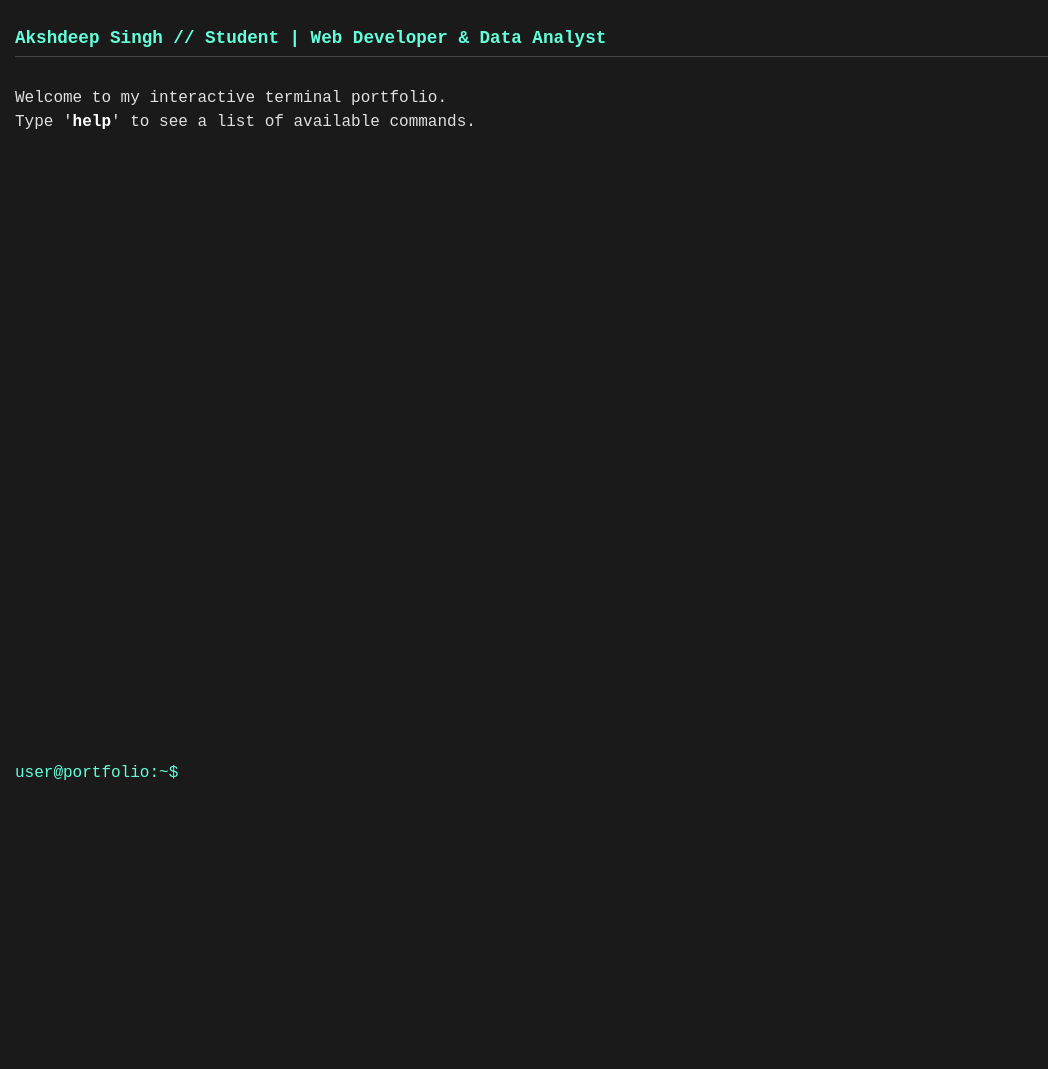
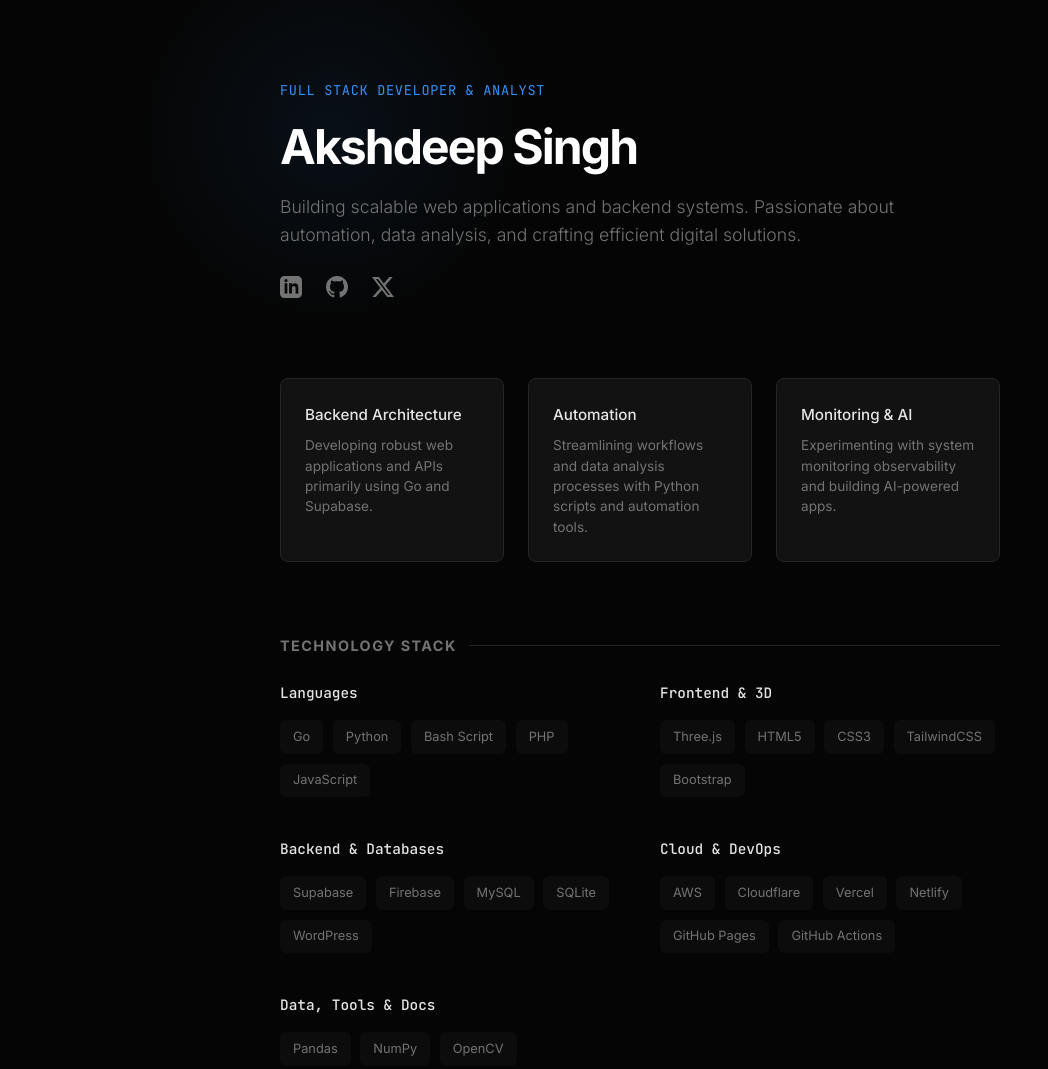
Before and after one commit to akshdeepsingh7/akshdeepsingh7.github.io, a plain HTML site: page index.html in a window 1280 px wide. Shown: the top 1069 px of the page, without its empty margins (0-1048 px from the left). Before the commit the page ends 800 px from the top, so only its background shows below. Drawn offline with Linux system fonts and the light colour scheme.

Commit message:
Update portfolio details and styling

```diff
--- a/index.html
+++ b/index.html
@@ -3,302 +3,335 @@
 <head>
     <meta charset="UTF-8">
     <meta name="viewport" content="width=device-width, initial-scale=1.0">
-    <title>Akshdeep Singh - Terminal Portfolio</title>
-    <meta name="description" content="Akshdeep Singh's interactive terminal portfolio. Student, Web Developer, and Data Analyst passionate about creating clean, efficient, and user-friendly applications.">
-    <meta name="keywords" content="Akshdeep Singh, portfolio, web developer, data analyst, projects, programming, JavaScript, Python, PHP, MySQL, HTML, CSS, GitHub">
+    <title>Akshdeep Singh | Full Stack Developer</title>
+    <meta name="description" content="Portfolio of Akshdeep Singh, a Full Stack Developer and Automation Enthusiast specializing in Go, Supabase, Python, and backend systems.">
+    <meta name="keywords" content="Akshdeep Singh, Full Stack Developer, Go, Golang, Supabase, Python, Automation, Data Analyst, Backend Engineer, Software Developer">
     <meta name="author" content="Akshdeep Singh">
-    <meta property="og:title" content="Akshdeep Singh - Terminal Portfolio">
-    <meta property="og:description" content="An interactive terminal-style portfolio showcasing projects, skills, and contact details.">
+    <meta name="robots" content="index, follow">
+    <meta name="theme-color" content="#050505">
+
     <meta property="og:type" content="website">
-    <meta property="og:url" content="https://akshdeepsingh7.github.io">
-    <meta property="og:image" content="https://akshdeepsingh7.github.io/thumbnail.jpg">
-    <meta name="twitter:card" content="summary_large_image">
-    <meta name="twitter:title" content="Akshdeep Singh - Terminal Portfolio">
-    <meta name="twitter:description" content="Interactive terminal portfolio of Akshdeep Singh, Web Developer & Data Analyst.">
-    <meta name="twitter:image" content="https://akshdeepsingh7.github.io/thumbnail.jpg">
-    <link rel="icon" type="image/png" href="favicon.png">
-    <meta name="theme-color" content="#1a1a1a">
+    <meta property="og:title" content="Akshdeep Singh | Full Stack Developer">
+    <meta property="og:description" content="Building scalable web applications and backend systems using Go, Supabase, and Python.">
+    <meta property="og:site_name" content="Akshdeep Singh Portfolio">
+
+    <meta name="twitter:card" content="summary">
+    <meta name="twitter:site" content="@Akshdeep_Singh7">
+    <meta name="twitter:creator" content="@Akshdeep_Singh7">
+    <meta name="twitter:title" content="Akshdeep Singh | Full Stack Developer">
+    <meta name="twitter:description" content="Full Stack Developer specializing in Go, Supabase, and Automation.">
+
+    <link rel="preconnect" href="https://fonts.googleapis.com">
+    <link rel="preconnect" href="https://fonts.gstatic.com" crossorigin>
+    <link href="https://fonts.googleapis.com/css2?family=Inter:wght@300;400;500;700&family=JetBrains+Mono:wght@400;500&display=swap" rel="stylesheet">
     <style>
         :root {
-            --background-color: #1a1a1a;
-            --text-color: #e0e0e0;
-            --prompt-color: #64ffda;
-            --command-color: #ffffff;
-            --output-color: #e0e0e0;
-            --error-color: #ff5555;
-            --link-color: #82aaff;
-            --border-color: #444;
-            --font-family: 'Courier New', Courier, monospace;
+            --bg: #050505;
+            --surface: #121212;
+            --border: #262626;
+            --text: #e5e5e5;
+            --text-dim: #737373;
+            --accent: #3591F7;
+            --font-sans: 'Inter', sans-serif;
+            --font-mono: 'JetBrains Mono', monospace;
         }
 
+        * { margin: 0; padding: 0; box-sizing: border-box; }
+
         body {
-            background-color: var(--background-color);
-            color: var(--text-color);
-            font-family: var(--font-family);
-            font-size: 1em;
-            line-height: 1.5;
-            margin: 0;
-            padding: 0;
+            background-color: var(--bg);
+            color: var(--text);
+            font-family: var(--font-sans);
+            line-height: 1.6;
+            display: flex;
+            justify-content: center;
+            min-height: 100vh;
+            padding: 5rem 1.5rem;
         }
 
-        .terminal {
-            height: 100vh;
+        ::-webkit-scrollbar { width: 6px; }
+        ::-webkit-scrollbar-track { background: var(--bg); }
+        ::-webkit-scrollbar-thumb { background: var(--border); border-radius: 3px; }
+
+        .app {
+            max-width: 720px;
             width: 100%;
-            padding: 15px;
-            box-sizing: border-box;
-            overflow-y: auto;
             display: flex;
             flex-direction: column;
+            gap: 4.5rem;
+            position: relative;
         }
 
-        #output {
-            flex-grow: 1;
+        .glow {
+            position: absolute;
+            width: 400px;
+            height: 400px;
+            background: radial-gradient(circle, rgba(53,145,247,0.08) 0%, rgba(0,0,0,0) 70%);
+            top: -150px;
+            left: -150px;
+            z-index: -1;
+            pointer-events: none;
         }
 
-        .input-line {
+        header {
+            display: flex;
+            flex-direction: column;
+            gap: 1.2rem;
+            animation: fadeIn 0.8s ease forwards;
+        }
+
+        .role {
+            color: var(--accent);
+            font-family: var(--font-mono);
+            font-size: 0.85rem;
+            letter-spacing: 0.05em;
+            text-transform: uppercase;
+        }
+
+        h1 {
+            font-size: 3rem;
+            font-weight: 700;
+            letter-spacing: -0.04em;
+            line-height: 1.1;
+            color: #fff;
+        }
+
+        .bio {
+            color: var(--text-dim);
+            font-size: 1.1rem;
+            max-width: 95%;
+            font-weight: 300;
+        }
+
+        .social-row {
+            display: flex;
+            gap: 1.5rem;
+            margin-top: 0.5rem;
+        }
+
+        .social-link {
+            color: var(--text-dim);
+            transition: all 0.2s ease;
+        }
+
+        .social-link:hover { color: var(--accent); transform: translateY(-2px); }
+        .social-link svg { width: 22px; height: 22px; fill: currentColor; }
+
+        .focus-grid {
+            display: grid;
+            grid-template-columns: repeat(auto-fit, minmax(200px, 1fr));
+            gap: 1.5rem;
+            animation: slideUp 0.6s ease 0.2s forwards;
+            opacity: 0;
+        }
+
+        .focus-card {
+            background: var(--surface);
+            border: 1px solid var(--border);
+            padding: 1.5rem;
+            border-radius: 8px;
+            transition: border-color 0.3s;
+        }
+
+        .focus-card:hover { border-color: var(--accent); }
+
+        .focus-card h3 {
+            font-size: 0.95rem;
+            margin-bottom: 0.5rem;
+            color: var(--text);
+            font-weight: 500;
+        }
+
+        .focus-card p {
+            font-size: 0.85rem;
+            color: var(--text-dim);
+            line-height: 1.5;
+        }
+
+        section {
+            display: flex;
+            flex-direction: column;
+            gap: 1.5rem;
+            opacity: 0;
+            animation: slideUp 0.6s ease 0.4s forwards;
+        }
+
+        h2 {
+            font-size: 0.9rem;
+            text-transform: uppercase;
+            letter-spacing: 0.1em;
+            color: var(--text-dim);
+            font-weight: 600;
             display: flex;
             align-items: center;
+            gap: 12px;
         }
 
-        .prompt {
-            color: var(--prompt-color);
-            margin-right: 8px;
-            white-space: nowrap;
+        h2::after {
+            content: '';
+            height: 1px;
+            flex: 1;
+            background: var(--border);
         }
 
-        #commandInput {
-            background: transparent;
-            border: none;
-            color: var(--command-color);
-            font-family: inherit;
-            font-size: inherit;
-            flex-grow: 1;
-            outline: none;
-            caret-color: var(--prompt-color);
-            padding-right: 2px;
-            border-right: 0.2em solid var(--prompt-color);
-            animation: blink-caret 1s step-end infinite;
+        .stack-grid {
+            display: grid;
+            grid-template-columns: repeat(auto-fill, minmax(300px, 1fr));
+            gap: 2.5rem;
         }
 
-        @keyframes blink-caret {
-            from, to { border-color: transparent }
-            50% { border-color: var(--prompt-color); }
+        .stack-group h3 {
+            font-size: 0.9rem;
+            margin-bottom: 1rem;
+            font-weight: 500;
+            color: var(--text);
+            font-family: var(--font-mono);
         }
 
-        .output-line {
-            margin-bottom: 5px;
-            word-wrap: break-word;
+        .tags {
+            display: flex;
+            flex-wrap: wrap;
+            gap: 0.6rem;
         }
 
-        .command-echo {
-            color: var(--command-color);
+        .tag {
+            font-family: var(--font-sans);
+            font-size: 0.8rem;
+            color: var(--text-dim);
+            background: rgba(255,255,255,0.03);
+            padding: 0.35rem 0.75rem;
+            border-radius: 6px;
+            border: 1px solid transparent;
+            transition: all 0.2s;
+            cursor: default;
         }
 
-        .error {
-            color: var(--error-color);
+        .tag:hover {
+            border-color: var(--border);
+            color: var(--text);
+            background: var(--surface);
         }
 
-        a {
-            color: var(--link-color);
-            text-decoration: underline;
+        @keyframes fadeIn {
+            from { opacity: 0; } to { opacity: 1; }
+        }
+        @keyframes slideUp {
+            from { opacity: 0; transform: translateY(20px); }
+            to { opacity: 1; transform: translateY(0); }
         }
 
-        a:hover {
-            text-decoration: none;
+        @media (max-width: 600px) {
+            h1 { font-size: 2.2rem; }
+            .stack-grid { grid-template-columns: 1fr; gap: 2rem; }
         }
-
-        .output-line h2 {
-            color: var(--prompt-color);
-            margin: 10px 0 5px 0;
-            font-size: 1.1em;
-            border-bottom: 1px solid var(--border-color);
-            padding-bottom: 5px;
-        }
-
-        .output-line ul {
-            list-style-type: none;
-            padding-left: 15px;
-        }
-
-        .output-line li {
-            margin-bottom: 5px;
-        }
-
-        .output-line strong {
-            color: var(--command-color);
-        }
-
     </style>
 </head>
 <body>
 
-    <div id="terminal" class="terminal">
-        <div id="output"></div>
-        <div class="input-line">
-            <span class="prompt">user@portfolio:~$</span>
-            <input type="text" id="commandInput" autofocus autocomplete="off" autocorrect="off" autocapitalize="off" spellcheck="false">
+    <div class="app">
+        <div class="glow"></div>
+
+        <header>
+            <span class="role">Full Stack Developer & Analyst</span>
+            <h1>Akshdeep Singh</h1>
+            <p class="bio">
+                Building scalable web applications and backend systems. Passionate about automation, data analysis, and crafting efficient digital solutions.
+            </p>
+
+            <div class="social-row">
+                <a href="https://linkedin.com/in/akshdeep--singh" class="social-link" target="_blank" aria-label="LinkedIn">
+                    <svg viewBox="0 0 24 24"><path d="M19 0h-14c-2.761 0-5 2.239-5 5v14c0 2.761 2.239 5 5 5h14c2.762 0 5-2.239 5-5v-14c0-2.761-2.238-5-5-5zm-11 19h-3v-11h3v11zm-1.5-12.268c-.966 0-1.75-.79-1.75-1.764s.784-1.764 1.75-1.764 1.75.79 1.75 1.764-.783 1.764-1.75 1.764zm13.5 12.268h-3v-5.604c0-3.368-4-3.113-4 0v5.604h-3v-11h3v1.765c1.396-2.586 7-2.777 7 2.476v6.759z"/></svg>
+                </a>
+                <a href="https://github.com/akshdeepsingh7" class="social-link" target="_blank" aria-label="GitHub">
+                    <svg viewBox="0 0 24 24"><path d="M12 0c-6.626 0-12 5.373-12 12 0 5.302 3.438 9.8 8.207 11.387.599.111.793-.261.793-.577v-2.234c-3.338.726-4.033-1.416-4.033-1.416-.546-1.387-1.333-1.756-1.333-1.756-1.089-.745.083-.729.083-.729 1.205.084 1.839 1.237 1.839 1.237 1.07 1.834 2.807 1.304 3.492.997.107-.775.418-1.305.762-1.604-2.665-.305-5.467-1.334-5.467-5.931 0-1.311.469-2.381 1.236-3.221-.124-.303-.535-1.524.117-3.176 0 0 1.008-.322 3.301 1.23.957-.266 1.983-.399 3.003-.404 1.02.005 2.047.138 3.006.404 2.291-1.552 3.297-1.23 3.297-1.23.653 1.653.242 2.874.118 3.176.77.84 1.235 1.911 1.235 3.221 0 4.609-2.807 5.624-5.479 5.921.43.372.823 1.102.823 2.222v3.293c0 .319.192.694.801.576 4.765-1.589 8.199-6.086 8.199-11.386 0-6.627-5.373-12-12-12z"/></svg>
+                </a>
+                <a href="https://x.com/Akshdeep_Singh7" class="social-link" target="_blank" aria-label="X">
+                    <svg viewBox="0 0 24 24"><path d="M18.901 1.153h3.68l-8.04 9.19L24 22.846h-7.406l-5.8-7.584-6.638 7.584H.474l8.6-9.83L0 1.154h7.594l5.243 6.932ZM17.61 20.644h2.039L6.486 3.24H4.298Z"/></svg>
+                </a>
+            </div>
+        </header>
+
+        <div class="focus-grid">
+            <div class="focus-card">
+                <h3>Backend Architecture</h3>
+                <p>Developing robust web applications and APIs primarily using Go and Supabase.</p>
+            </div>
+            <div class="focus-card">
+                <h3>Automation</h3>
+                <p>Streamlining workflows and data analysis processes with Python scripts and automation tools.</p>
+            </div>
+            <div class="focus-card">
+                <h3>Monitoring & AI</h3>
+                <p>Experimenting with system monitoring observability and building AI-powered apps.</p>
             </div>
         </div>
 
-    <script>
-        const yourName = "Akshdeep Singh";
-        const profession = "Student | Web Developer & Data Analyst";
+        <section>
+            <h2>Technology Stack</h2>
+            <div class="stack-grid">
 
-        const portfolioData = {
-            about: `Hello! I'm ${yourName}, a passionate Web Developer & Data Analyst with a love for creating clean, efficient, and user-friendly web applications. I thrive on solving complex problems and continuously learning new technologies.`,
-            skills: {
-                "Languages": ["JavaScript", "Python", "HTML5", "CSS","PHP"],
-                "Frameworks & Libraries": ["Pandas", "Numpy", "Matplotlib", "Jupyter"],
-                "Databases": ["MySQL","phpMyAdmin"],
-                "Tools & Platforms": ["Git & GitHub", "Docker", "Wordpress"]
-            },
-            projects: [
-                {
-                    name: "Cricket Match Simulator 🏏",
-                    description: "A Python-based cricket match simulator that provides a detailed, over-by-over simulation of T20/limited overs cricket matches with realistic gameplay mechanics and statistics tracking.",
-                    url: "https://github.com/akshdeepsingh7/cricket-simulator"
-                },
-                {
-                    name: "JEE Simulation 📚",
-                    description: "A comprehensive, interactive mock test application designed specifically for JEE Main preparation. Features a modern, responsive interface with real-time timer, question palette, and detailed scoring system.",
-                    url: "https://github.com/akshdeepsingh7/Jee-Simulation"
-                },
-                {
-                    name: "Cricket Score API 🏏",
-                    description: "A simple PHP-based API that fetches live cricket scores from Cricbuzz URLs. 🎯",
-                    url: "https://github.com/akshdeepsingh7/cricket-score-api"
-                },
-                {
-                    name: "🐍 Neon Snake - 10 Game Modes",
-                    description: "A modern, neon-styled take on the classic Snake game featuring 10 unique game modes, stunning visual effects, and responsive design. Built with vanilla HTML5, CSS3, and JavaScript.",
-                    url: "https://github.com/akshdeepsingh7/neon-snake"
-                }
-            ],
-            blog: "https://akshdeepsingh7.github.io/blog",
-            contact: {
-                linkedin: "https://linkedin.com/in/akshdeep--singh",
-                github: "https://github.com/akshdeepsingh7"
-            }
-        };
+                <div class="stack-group">
+                    <h3>Languages</h3>
+                    <div class="tags">
+                        <span class="tag">Go</span>
+                        <span class="tag">Python</span>
+                        <span class="tag">Bash Script</span>
+                        <span class="tag">PHP</span>
+                        <span class="tag">JavaScript</span>
+                    </div>
+                </div>
 
-        const welcomeMessage = `
-<h2>${yourName} // ${profession}</h2>
-<br>
-Welcome to my interactive terminal portfolio.
-<br>
-Type '<strong>help</strong>' to see a list of available commands.
-`;
+                <div class="stack-group">
+                    <h3>Frontend & 3D</h3>
+                    <div class="tags">
+                        <span class="tag">Three.js</span>
+                        <span class="tag">HTML5</span>
+                        <span class="tag">CSS3</span>
+                        <span class="tag">TailwindCSS</span>
+                        <span class="tag">Bootstrap</span>
+                    </div>
+                </div>
 
-        const terminal = document.getElementById('terminal');
-        const output = document.getElementById('output');
-        const commandInput = document.getElementById('commandInput');
+                <div class="stack-group">
+                    <h3>Backend & Databases</h3>
+                    <div class="tags">
+                        <span class="tag">Supabase</span>
+                        <span class="tag">Firebase</span>
+                        <span class="tag">MySQL</span>
+                        <span class="tag">SQLite</span>
+                        <span class="tag">WordPress</span>
+                    </div>
+                </div>
 
-        document.addEventListener('DOMContentLoaded', () => {
-            appendOutput(welcomeMessage);
-        });
+                <div class="stack-group">
+                    <h3>Cloud & DevOps</h3>
+                    <div class="tags">
+                        <span class="tag">AWS</span>
+                        <span class="tag">Cloudflare</span>
+                        <span class="tag">Vercel</span>
+                        <span class="tag">Netlify</span>
+                        <span class="tag">GitHub Pages</span>
+                        <span class="tag">GitHub Actions</span>
+                    </div>
+                </div>
 
-        terminal.addEventListener('click', () => {
-            commandInput.focus();
-        });
+                <div class="stack-group">
+                    <h3>Data, Tools & Docs</h3>
+                    <div class="tags">
+                        <span class="tag">Pandas</span>
+                        <span class="tag">NumPy</span>
+                        <span class="tag">OpenCV</span>
+                        <span class="tag">Google Colab</span>
+                        <span class="tag">Jupyter Notebook</span>
+                        <span class="tag">LaTeX</span>
+                        <span class="tag">VS Code</span>
+                    </div>
+                </div>
 
-        commandInput.addEventListener('keydown', (e) => {
-            if (e.key === 'Enter') {
-                const command = commandInput.value.trim().toLowerCase();
-                const prompt = `<span class="prompt">user@portfolio:~$</span>`;
+            </div>
+        </section>
 
-                appendOutput(`${prompt}<span class="command-echo">${command}</span>`);
+    </div>
 
-                if (command) {
-                    processCommand(command);
-                }
-
-                commandInput.value = '';
-                scrollToBottom();
-            }
-        });
-
-        function processCommand(command) {
-            const args = command.split(' ');
-            const cmd = args[0];
-
-            switch (cmd) {
-                case 'help':
-                    const helpText = `
-Available commands:
-<strong>help</strong>      - Shows this list of commands.
-<strong>about</strong>     - Displays a short bio.
-<strong>skills</strong>    - Lists technical skills.
-<strong>projects</strong>  - Shows recent projects.
-<strong>blog</strong>      - Displays the link to my blog.
-<strong>contact</strong>   - Displays contact information.
-<strong>clear</strong>     - Clears the terminal screen.
-<strong>sudo</strong>      - You know what this does...`;
-                    appendOutput(helpText);
-                    break;
-                case 'about':
-                    appendOutput(portfolioData.about);
-                    break;
-                case 'skills':
-                    let skillsOutput = '<h2>Technical Skills</h2>';
-                    for (const category in portfolioData.skills) {
-                        skillsOutput += `<strong>${category}:</strong><ul>`;
-                        portfolioData.skills[category].forEach(skill => {
-                            skillsOutput += `<li>- ${skill}</li>`;
-                        });
-                        skillsOutput += `</ul>`;
-                    }
-                    appendOutput(skillsOutput);
-                    break;
-                case 'projects':
-                    let projectsOutput = '<h2>Projects</h2><ul>';
-                    portfolioData.projects.forEach(p => {
-                        projectsOutput += `<li><strong>${p.name}</strong> - ${p.description} <a href="${p.url}" target="_blank">[link]</a></li>`;
-                    });
-                    projectsOutput += `</ul>`;
-                    appendOutput(projectsOutput);
-                    break;
-                case 'blog':
-                    const blogUrl = portfolioData.blog;
-                    const blogOutput = `
-<h2>My Blog</h2>
-<ul>
-  <li>Feel free to check out my articles here: <a href="${blogUrl}" target="_blank">${blogUrl}</a></li>
-</ul>`;
-                    appendOutput(blogOutput);
-                    break;
-                case 'contact':
-                    const c = portfolioData.contact;
-                    const contactOutput = `
-<h2>Contact Information</h2>
-<ul>
-  <li><strong>LinkedIn:</strong> <a href="${c.linkedin}" target="_blank">${c.linkedin}</a></li>
-  <li><strong>GitHub:</strong> <a href="${c.github}" target="_blank">${c.github}</a></li>
-</ul>`;
-                    appendOutput(contactOutput);
-                    break;
-                case 'clear':
-                    output.innerHTML = '';
-                    break;
-                case 'sudo':
-                    appendOutput('<span class="error">User is not in the sudoers file. This incident will be reported.</span>');
-                    break;
-                default:
-                    appendOutput(`<span class="error">Command not found: ${command}. Type 'help' for a list of commands.</span>`);
-                    break;
-            }
-        }
-
-        function appendOutput(html) {
-            const line = document.createElement('div');
-            line.classList.add('output-line');
-            line.innerHTML = html;
-            output.appendChild(line);
-        }
-
-        function scrollToBottom() {
-            terminal.scrollTop = terminal.scrollHeight;
-        }
-
-    </script>
 </body>
 </html>
```
Lines whose indentation alone changed are shown as unchanged.
